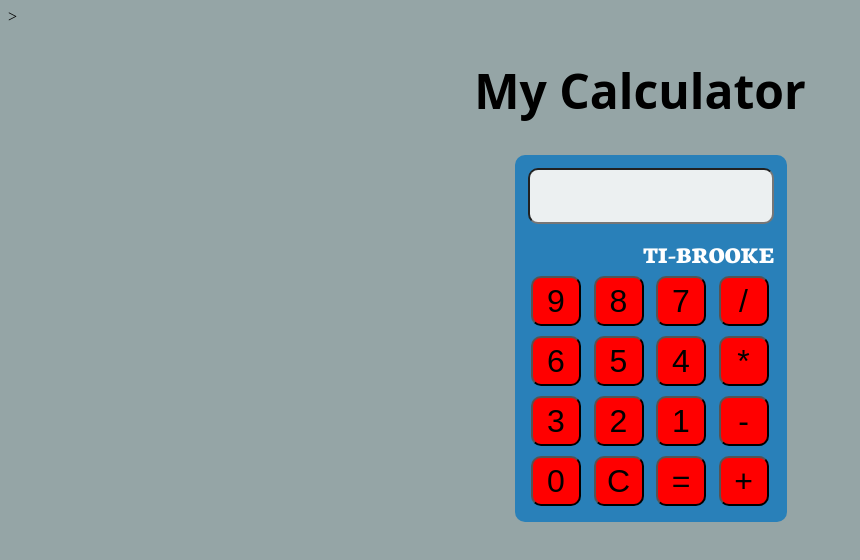
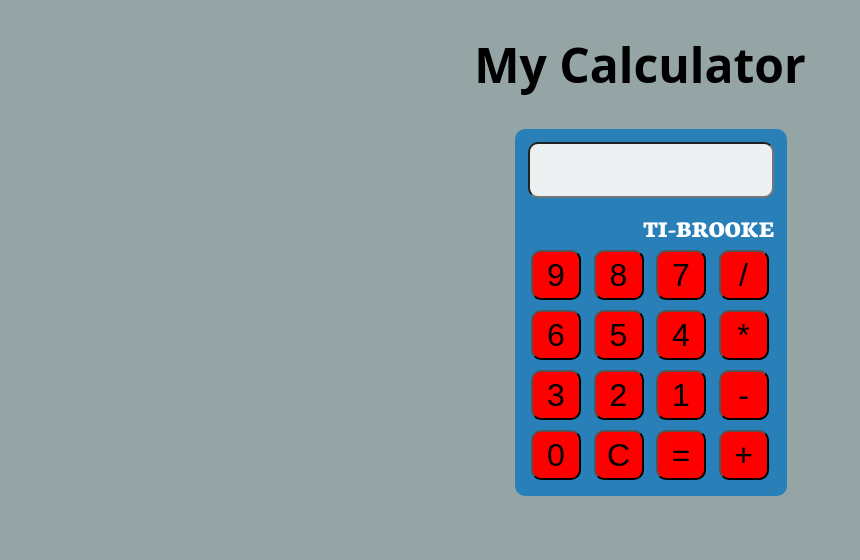
Before and after one commit to brookeellison/javascript-calculator, a plain HTML site: page index.html in a window 1280 px wide. Shown: the whole page, without its empty margins (0-860 px from the left). Drawn offline with Linux system fonts and the light colour scheme.

Commit message:
got rid of <

```diff
--- a/index.html
+++ b/index.html
@@ -5,7 +5,7 @@
     <head>
        <title>My Calculator</title>
        <link rel="stylesheet" href="style.css" type="text/css" />
-       <link href="https://fonts.googleapis.com/css?family=Neuton:800Open+Sans:800|VT323" rel="stylesheet"> >
+       <link href="https://fonts.googleapis.com/css?family=Neuton:800Open+Sans:800|VT323" rel="stylesheet">
     </head>
     <body>
         <h1 id ="title">My Calculator</h1>
```
